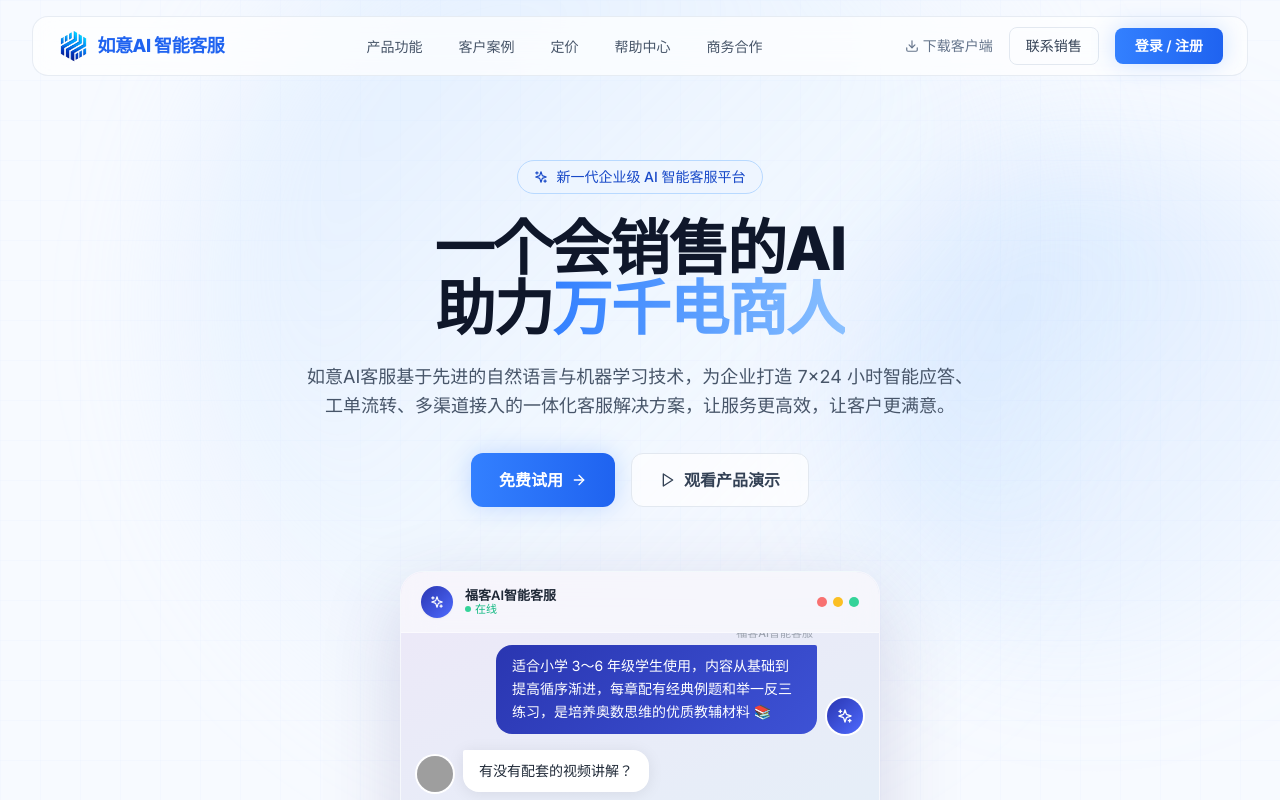
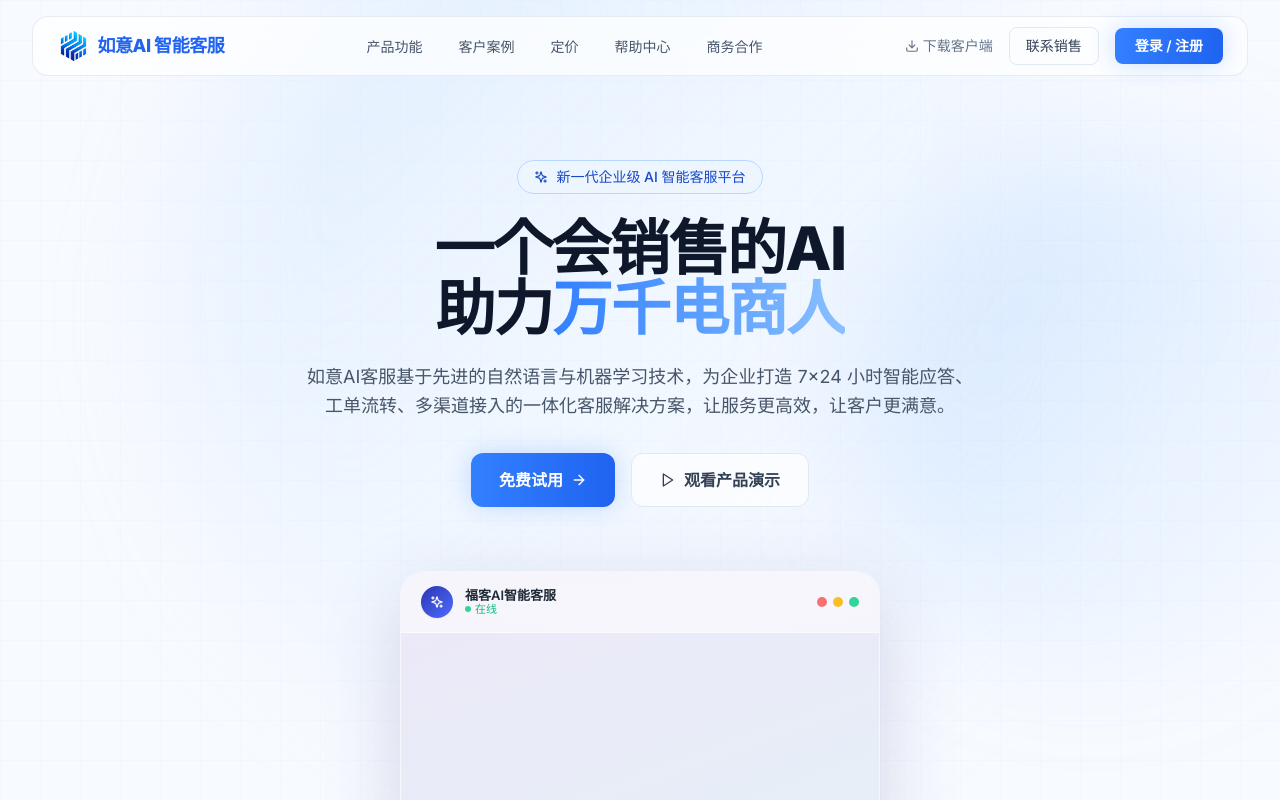
Before and after one commit to jessieoversea09/AI-CS, a React (Vite) app: page / in a window 1280 px wide. Shown: the top 800 px of the page. Built offline with nearby package versions, Linux system fonts and the light colour scheme; grey boxes are pictures that could not be loaded.

Commit message:
Fix duplicate messages in StrictMode

```diff
--- a/src/components/ChatDemo.tsx
+++ b/src/components/ChatDemo.tsx
@@ -180,18 +180,26 @@ export default function ChatDemo() {
   const bottomRef = useRef<HTMLDivElement>(null);
   const inputRef = useRef<HTMLInputElement>(null);
   const phaseRef = useRef(0);
-  const timerRef = useRef<ReturnType<typeof setTimeout> | null>(null);
+  const startedRef = useRef(false);
 
-  // Staggered reveal of preset messages
+  // Staggered reveal of preset messages (guarded against StrictMode double-invoke)
   useEffect(() => {
+    if (startedRef.current) return;
+    startedRef.current = true;
+
+    const timers: ReturnType<typeof setTimeout>[] = [];
     const delays = [400, 1200, 2200, 3300, 4200, 5300];
     INITIAL.forEach((msg, i) => {
-      timerRef.current = setTimeout(() => {
-        setVisible(prev => [...prev, { ...msg, id: i }]);
-      }, delays[i] ?? i * 1000);
+      timers.push(
+        setTimeout(() => {
+          setVisible(prev =>
+            prev.some(m => m.id === i) ? prev : [...prev, { ...msg, id: i }]
+          );
+        }, delays[i] ?? i * 1000)
+      );
     });
     return () => {
-      if (timerRef.current) clearTimeout(timerRef.current);
+      timers.forEach(clearTimeout);
     };
   }, []);
 
```
